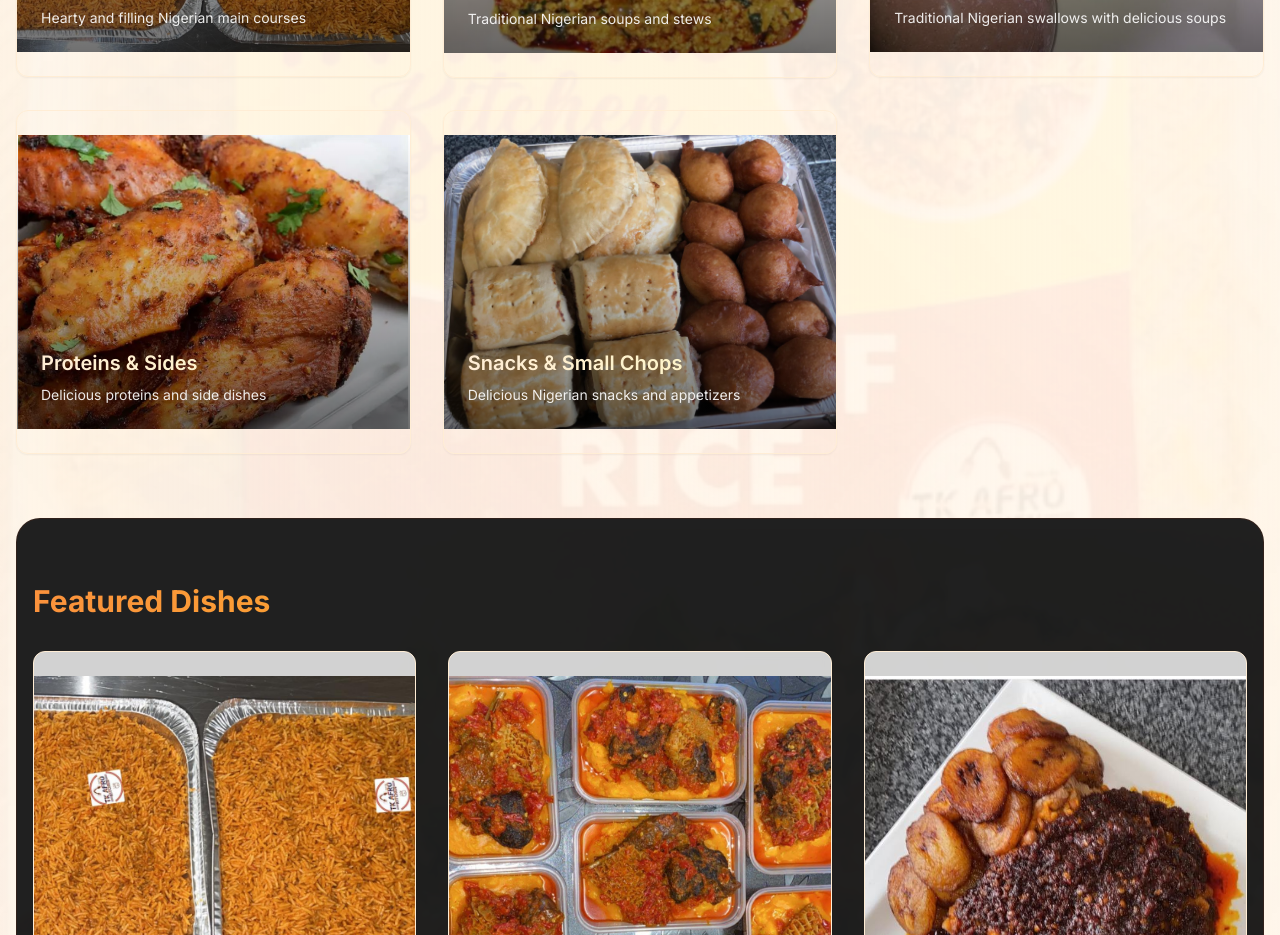
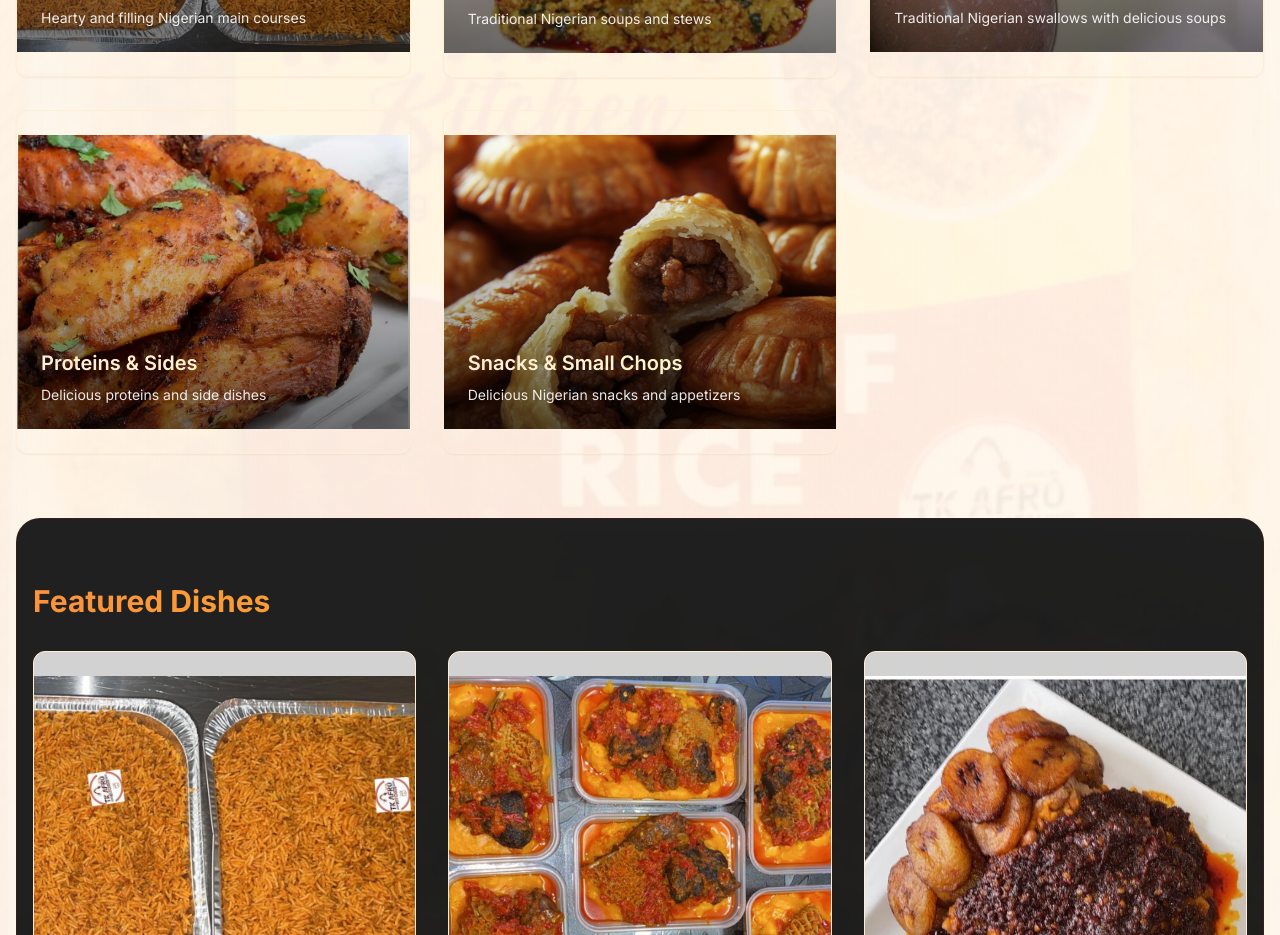
Before and after one commit to olufemi2/tk-afro-kitchen, a Next.js app: page / in a window 1280 px wide. Shown: the part 1160-2095 px from the top of the page. Built offline with nearby package versions, Linux system fonts and the light colour scheme.

Commit message:
Update: replace Snacks & Small Chops category image with tk-meatpie.png

```diff
--- a/src/data/sample-menu.ts
+++ b/src/data/sample-menu.ts
@@ -36,7 +36,7 @@ export const categories = [
     id: "snacks",
     name: "Snacks & Small Chops",
     description: "Delicious Nigerian snacks and appetizers",
-    imageUrl: "/images/dishes/puff-puff-meat-pie.jpeg"
+    imageUrl: "/images/dishes/tk-meatpie.png"
   }
 ];
 
```
